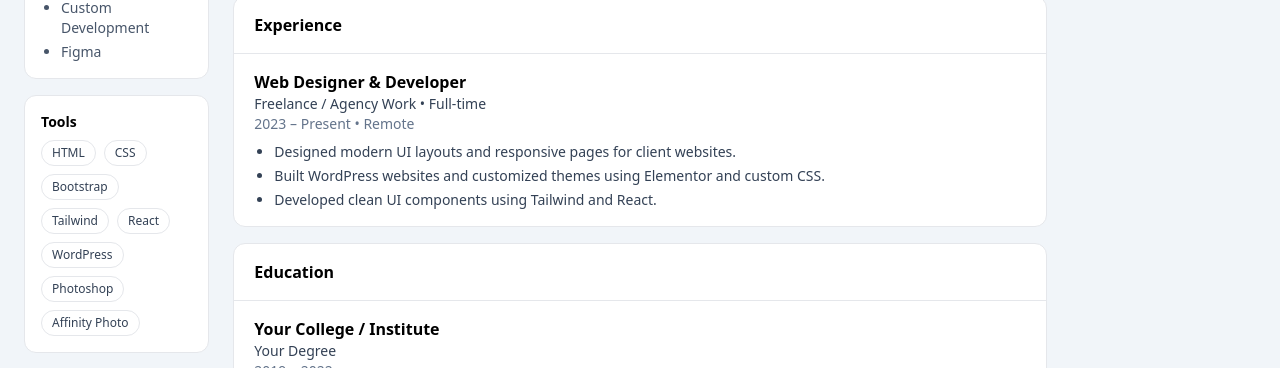
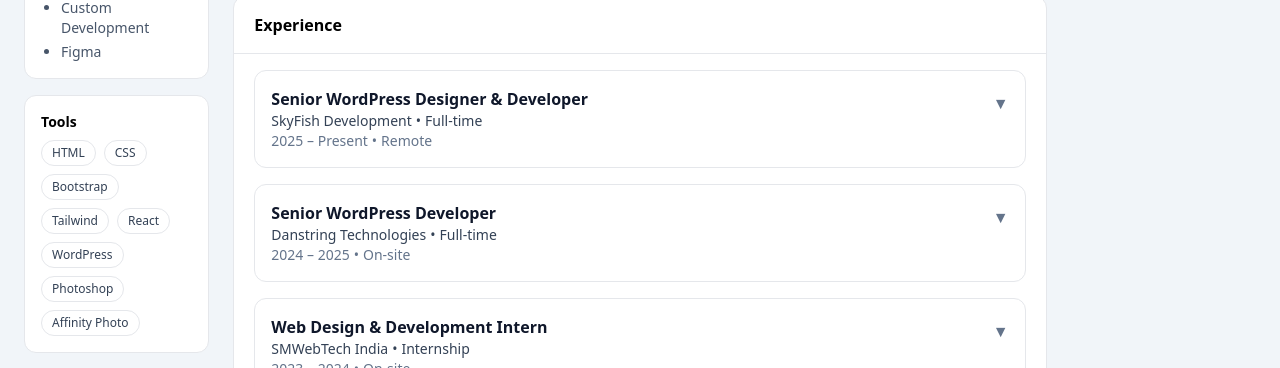
Before and after one commit to jattiphrswan/Jagmohan-portfolio, a React (Vite) app: page / in a window 1280 px wide. Shown: the part 584-952 px from the top of the page. Built offline with nearby package versions, Linux system fonts and the light colour scheme.

Commit message:
Update skills hover effect and profile data

```diff
--- a/src/data/profile.js
+++ b/src/data/profile.js
@@ -46,6 +46,52 @@ export const profile = {
 
   experience: [
   {
+    role: "Senior WordPress Designer & Developer",
+    company: "SkyFish Development",
+    type: "Full-time",
+    start: "2025",
+    end: "Present",
+    location: "Remote",
+    bullets: [
+      "Working as a senior WordPress designer and developer on 20+ client projects.",
+      "Building and customizing WordPress websites using Elementor and custom CSS.",
+      "Handling plugin customization, theme customization, and advanced site configurations.",
+      "Resolving SMTP email issues, CDN conflicts, and website performance problems.",
+      "Implementing page speed optimization and improving Core Web Vitals.",
+      "Integrating third-party APIs and developing eCommerce websites.",
+      "Working extensively with Advanced Custom Fields (ACF) for dynamic content.",
+    ],
+  },
+  {
+    role: "Senior WordPress Developer",
+    company: "Danstring Technologies",
+    type: "Full-time",
+    start: "2024",
+    end: "2025",
+    location: "On-site",
+    bullets: [
+      "Worked on 20+ WordPress projects using Divi Builder and Divi Support plugins.",
+      "Created custom templates and reusable page layouts.",
+      "Handled complete website development from design to deployment.",
+      "Managed and guided a team of 3–4 interns, reviewing work and assigning tasks.",
+      "Ensured project quality, deadlines, and client requirements were met.",
+    ],
+  },
+  {
+    role: "Web Design & Development Intern",
+    company: "SMWebTech India",
+    type: "Internship",
+    start: "2023",
+    end: "2024",
+    location: "On-site",
+    bullets: [
+      "Completed a 6-month internship focused on HTML and CSS development.",
+      "Worked on new and live projects building responsive layouts.",
+      "Developed static websites and PHP-based HTML themes using XAMPP.",
+      "Assisted in converting designs into functional web pages.",
+    ],
+  },
+  {
     role: "Web Designer & Developer",
     company: "Freelance / Agency Work",
     type: "Full-time",
@@ -53,12 +99,14 @@ export const profile = {
     end: "Present",
     location: "Remote",
     bullets: [
-        "Designed modern UI layouts and responsive pages for client websites.",
+      "Designed modern UI layouts and responsive web pages for clients.",
       "Built WordPress websites and customized themes using Elementor and custom CSS.",
-        "Developed clean UI components using Tailwind and React.",
+      "Developed clean UI components using Tailwind CSS and React.",
+      "Collaborated directly with clients to understand requirements and deliver solutions.",
     ],
   },
 ],
+
 
   education: [
     {
--- a/src/pages/ProfilePage.jsx
+++ b/src/pages/ProfilePage.jsx
@@ -105,22 +105,38 @@ export default function ProfilePage() {
 
           <Section title="Experience" id="experience">
             <div className="space-y-4">
-              {(profile?.experience || []).map((x, i) => (
-                <div key={i} className="border-b last:border-b-0 pb-4 last:pb-0">
-                  <div className="font-semibold">{x.role}</div>
-                  <div className="text-sm text-slate-700">
-                    {x.company} {x.type ? `• ${x.type}` : ""}
-                  </div>
-                  <div className="text-sm text-slate-500">
-                    {x.start} – {x.end} {x.location ? `• ${x.location}` : ""}
-                  </div>
+              {(profile?.experience ?? []).map((x, i) => (
+                <details key={i} className="group border rounded-xl p-4">
+                  <summary className="cursor-pointer list-none flex items-start justify-between gap-4">
+                    <div>
+                      <h3 className="font-semibold text-slate-900">{x.role}</h3>
 
-                  <ul className="mt-2 list-disc pl-5 text-sm text-slate-700 space-y-1">
-                    {(x.bullets || []).map((b, j) => (
-                      <li key={j}>{b}</li>
-                    ))}
-                  </ul>
-                </div>
+                      <div className="text-sm text-slate-700">
+                        {x.company}
+                        {x.type ? <span className="mx-1">•</span> : null}
+                        {x.type}
+                      </div>
+
+                      <div className="text-sm text-slate-500">
+                        {x.start} – {x.end}
+                        {x.location ? <span className="mx-1">•</span> : null}
+                        {x.location}
+                      </div>
+                    </div>
+
+                    <span className="mt-1 text-slate-500 group-open:rotate-180 transition">
+                      ▼
+                    </span>
+                  </summary>
+
+                  {Array.isArray(x.bullets) && x.bullets.length > 0 && (
+                    <ul className="mt-3 list-disc pl-5 text-sm text-slate-700 space-y-1">
+                      {x.bullets.map((b, j) => (
+                        <li key={j}>{b}</li>
+                      ))}
+                    </ul>
+                  )}
+                </details>
               ))}
             </div>
           </Section>
@@ -144,7 +160,14 @@ export default function ProfilePage() {
               {(profile?.skills || []).map((s) => (
                 <span
                   key={s}
-                  className="rounded-full border bg-white px-3 py-1 text-sm text-slate-700"
+                  className="
+          cursor-pointer
+          rounded-full border bg-white px-3 py-1 text-sm
+          text-slate-700
+          transition-all duration-200
+          hover:bg-blue-700 hover:text-white hover:border-blue-700
+          hover:-translate-y-0.5 hover:shadow-sm
+        "
                 >
                   {s}
                 </span>
@@ -163,8 +186,12 @@ export default function ProfilePage() {
                 <div key={idx} className="flex items-center gap-3">
                   <div className="h-10 w-10 rounded-full bg-slate-200" />
                   <div className="min-w-0">
-                    <div className="truncate text-sm font-semibold">{p.name}</div>
-                    <div className="truncate text-xs text-slate-500">{p.role}</div>
+                    <div className="truncate text-sm font-semibold">
+                      {p.name}
+                    </div>
+                    <div className="truncate text-xs text-slate-500">
+                      {p.role}
+                    </div>
                   </div>
                   <button className="ml-auto rounded-full border px-3 py-1 text-xs font-semibold hover:bg-slate-50">
                     {p.button || "View"}
```
Lines whose indentation alone changed are shown as unchanged.
